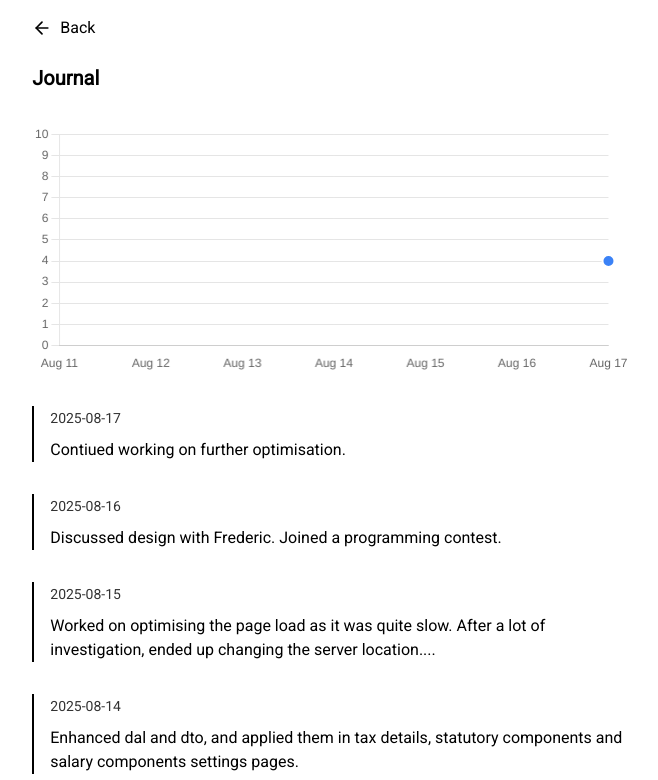
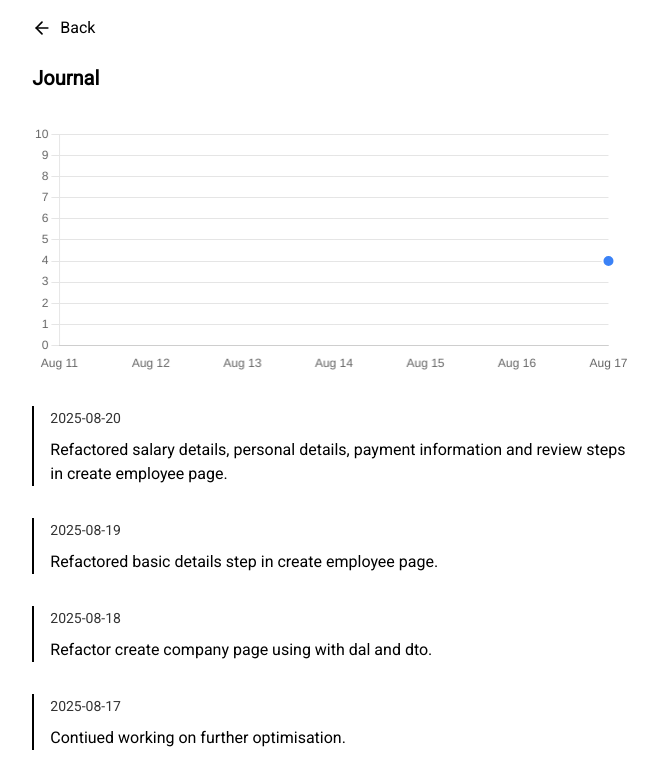
Before and after one commit to minamicode/minamicode.com, a Next.js app: page /journal in a window 1280 px wide. Shown: the top 780 px of the page, without its empty margins (309-967 px from the left). Built offline with nearby package versions, Linux system fonts and the light colour scheme.

Commit message:
add a journal entry

```diff
--- a/src/app/_components/JournalEntries.tsx
+++ b/src/app/_components/JournalEntries.tsx
@@ -8,6 +8,21 @@ type JournalEntry = {
 };
 
 const entries: JournalEntry[] = [
+  {
+    date: "2025-08-20",
+    text: "Refactored salary details, personal details, payment information and review steps in create employee page.",
+    chart: 8,
+  },
+  {
+    date: "2025-08-19",
+    text: "Refactored basic details step in create employee page.",
+    chart: 6,
+  },
+  {
+    date: "2025-08-18",
+    text: "Refactor create company page using with dal and dto.",
+    chart: 5,
+  },
   {
     date: "2025-08-17",
     text: "Contiued working on further optimisation.",
```
